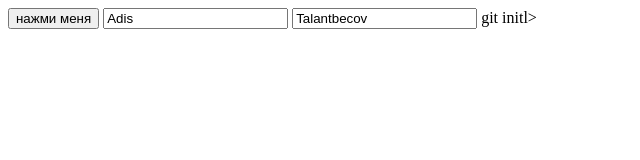
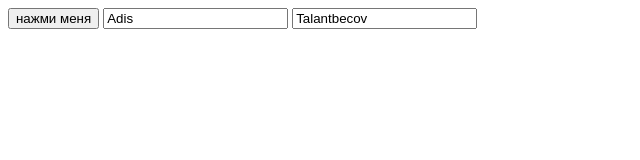
Before and after one commit to AdiRoad/DZ-4.JS, a plain HTML site: page index.html in a window 1280 px wide. Shown: the full height of the page, 0-640 px from the left. Drawn offline with Linux system fonts and the light colour scheme.

Commit message:
first commit

```diff
--- a/index.html
+++ b/index.html
@@ -10,4 +10,4 @@
     <input type="text" id="input2" value="Talantbecov">
 </body>
 <script src="main.js"></script>
-git initl>
+</html>
```
